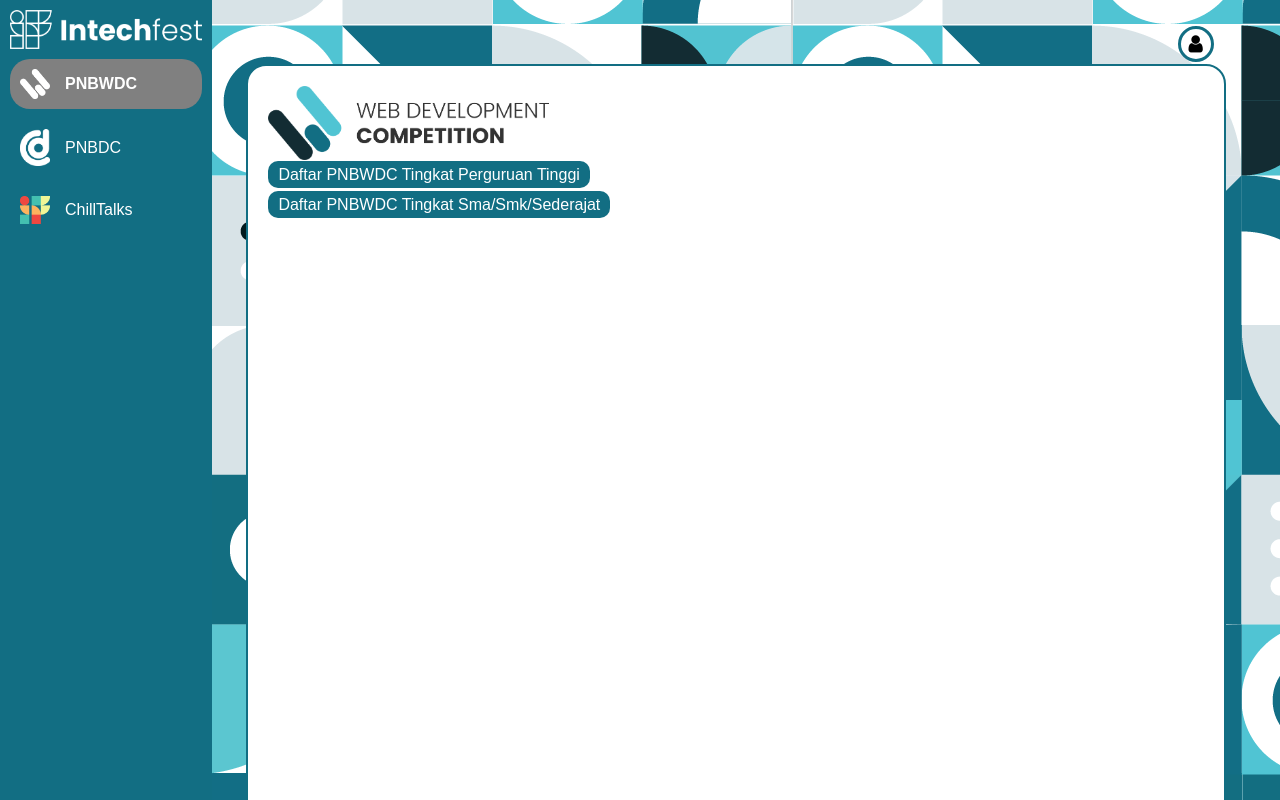
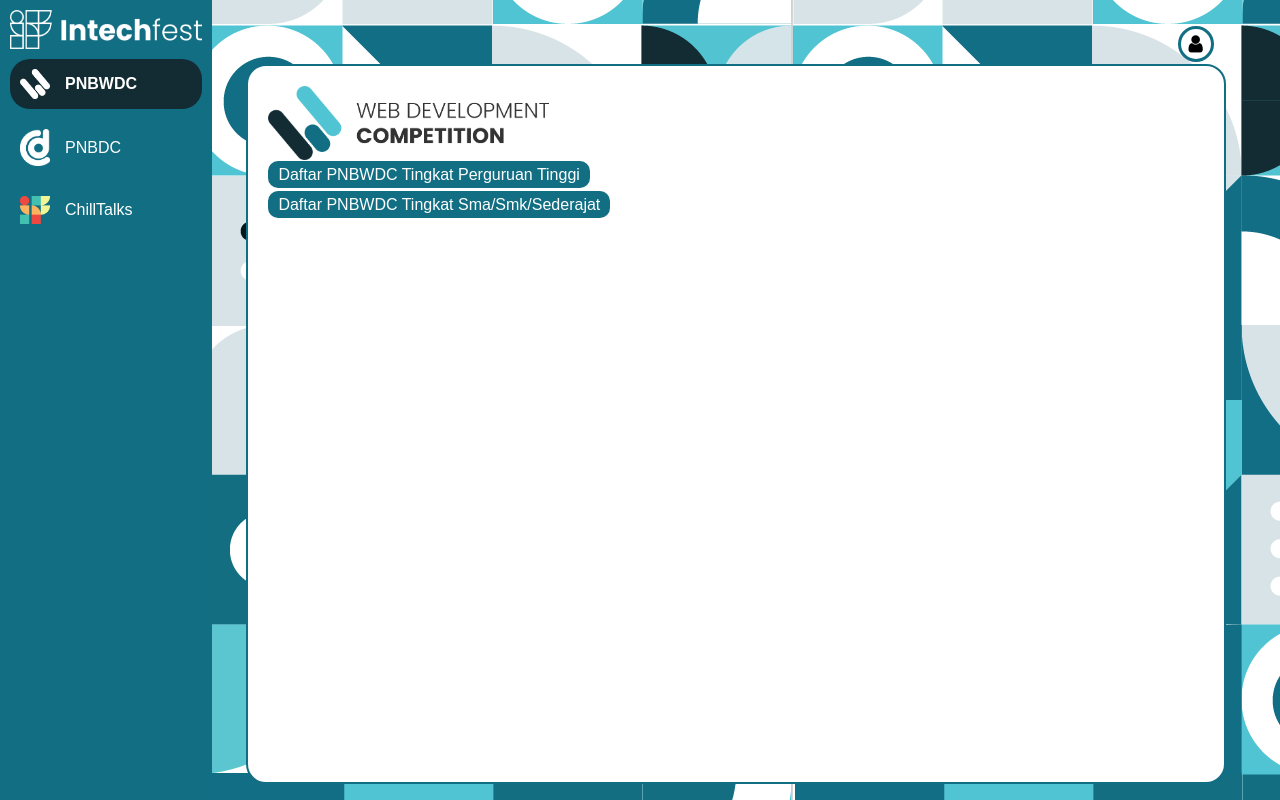
Before and after one commit to febryntara/intechfest, a plain HTML site: page dashboard/index.html in a window 1280 px wide. Shown: the top 800 px of the page. Drawn offline with Linux system fonts and the light colour scheme.

Commit message:
memperbaharui dashboard

```diff
--- a/index.css
+++ b/index.css
@@ -624,7 +624,7 @@ nav {
   margin-right: 5px;
 }
 .d-active {
-  background-color: grey;
+  background-color: var(--darkBlue);
 }
 .d-active > p {
   font-weight: 700;
@@ -650,14 +650,14 @@ nav {
   top: 0;
   left: 15%;
   width: 85%;
-  height: 2000px;
+  min-height: 100vh;
   background-color: rgb(202, 202, 202);
   z-index: 1;
   background-image: url(./assets/BGOnly/Login.png);
 }
 .dashboard-content {
   width: 90%;
-  height: 97%;
+  min-height: 90vh;
   margin: 2vh auto;
   margin-top: 8vh;
   margin-bottom: 0;
```
